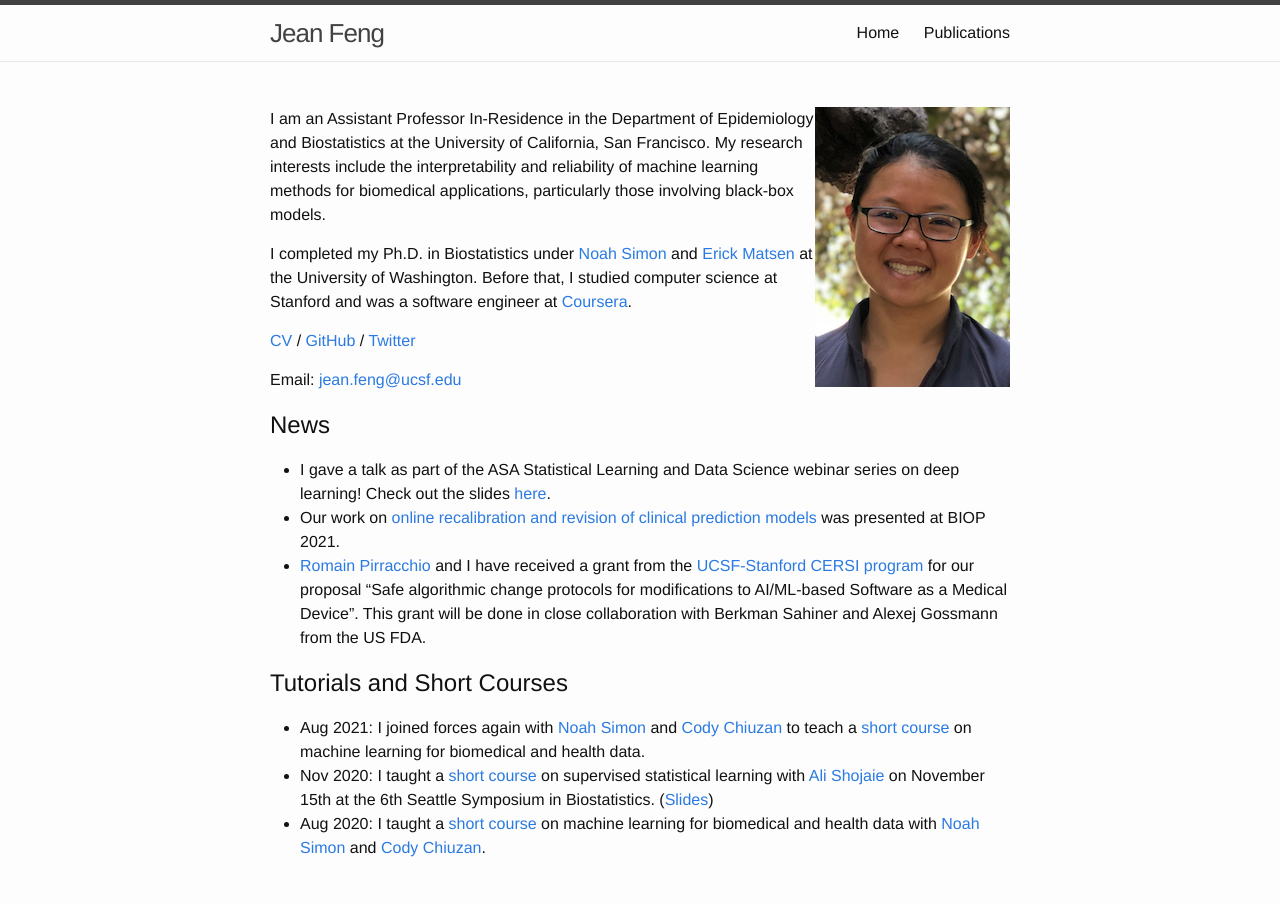
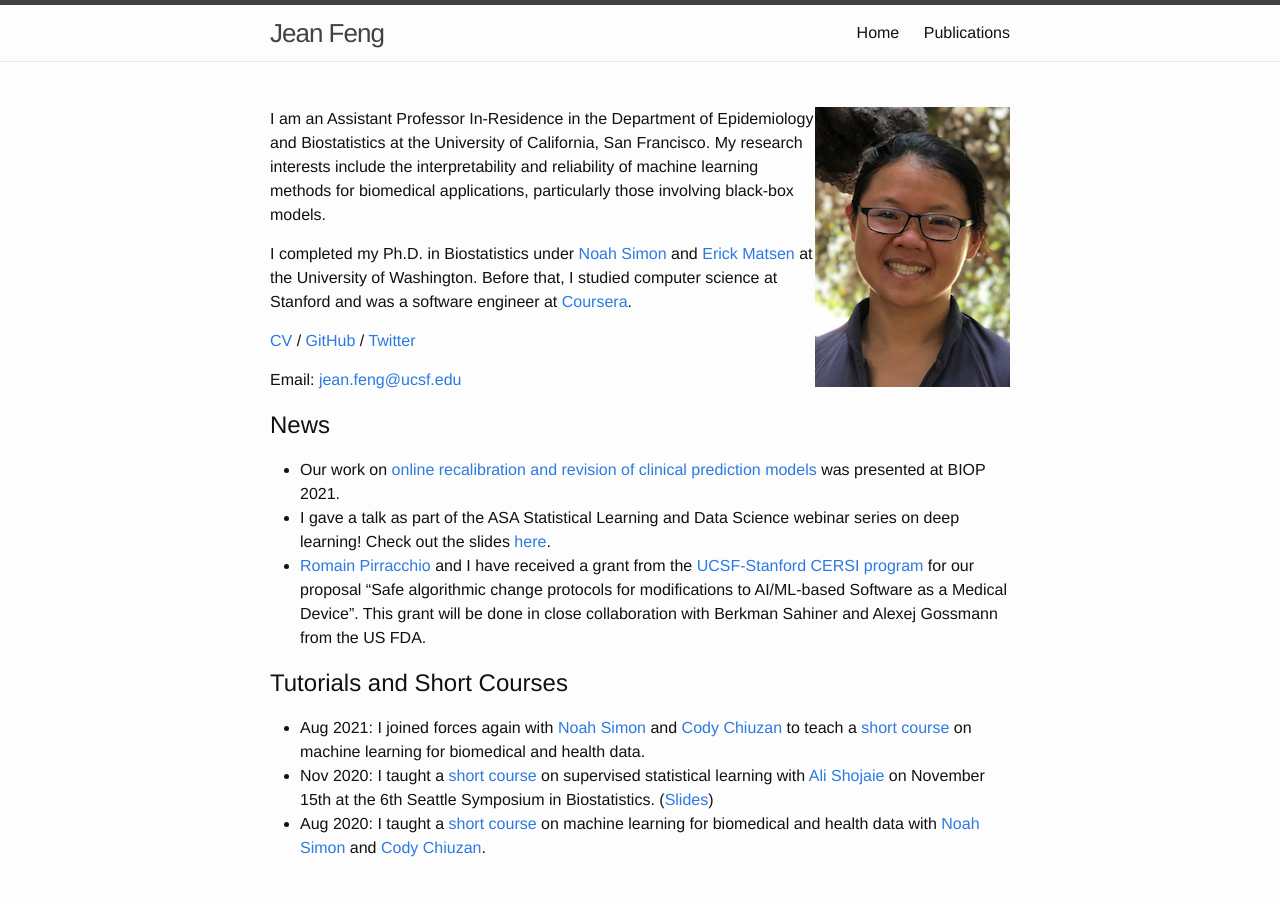
Before and after one commit to jjfeng/jjfeng.github.io, a Jekyll site: the page built from index.md, in a window 1280 px wide. Built offline with Jekyll 4.4.1, drawn with Linux system fonts in a browser that asks for light colours.

Commit message:
update ordering

```diff
--- a/index.md
+++ b/index.md
@@ -41,8 +41,8 @@ document.write("<a href='mailto:"+link+"'>"+link+"</a>")
 </script><noscript>Sorry, you need Javascript on to email me.</noscript>
 
 ## News
+- Our work on [online recalibration and revision of clinical prediction models](https://ww2.amstat.org/meetings/biop/2021/onlineprogram/AbstractDetails.cfm?AbstractID=302405) was presented at BIOP 2021.
 - I gave a talk as part of the ASA Statistical Learning and Data Science webinar series on deep learning! Check out the slides [here](https://www.jeanfeng.com/easier_slds.pdf).
-- Our work on [online recalibration and revision of clinical prediction models](https://ww2.amstat.org/meetings/biop/2021/onlineprogram/AbstractDetails.cfm?AbstractID=302405) was presented at BIOP 2021.
 - [Romain Pirracchio](https://www.romainpirracchio.org/) and I have received a grant from the [UCSF-Stanford CERSI program](https://pharm.ucsf.edu/cersi) for our proposal "Safe algorithmic change protocols for modifications to AI/ML-based Software as a Medical Device". This grant will be done in close collaboration with Berkman Sahiner and Alexej Gossmann from the US FDA.
 
 ## Tutorials and Short Courses
```
